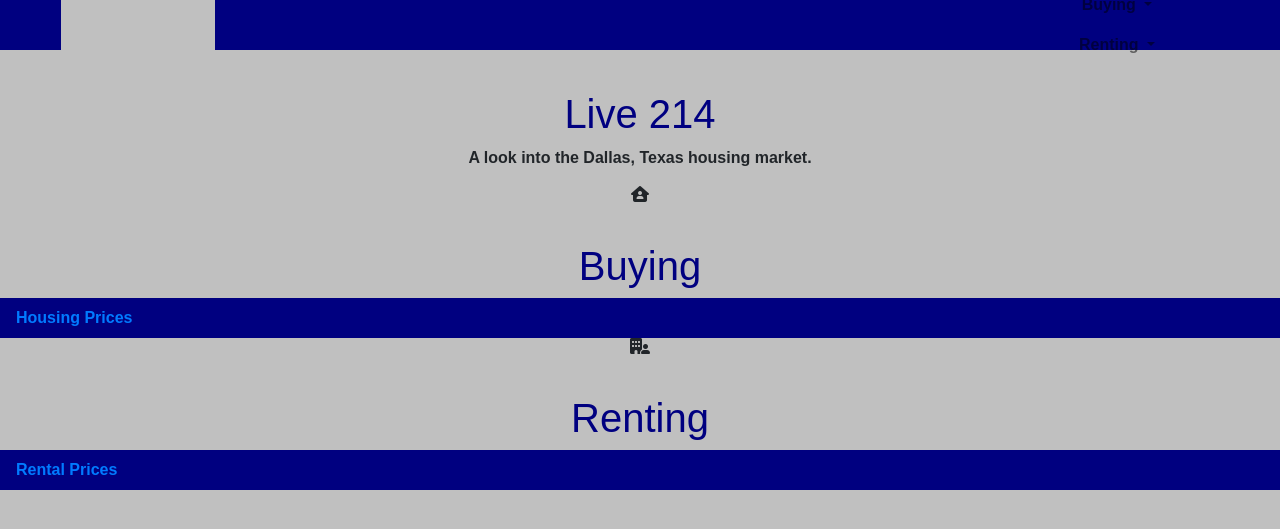
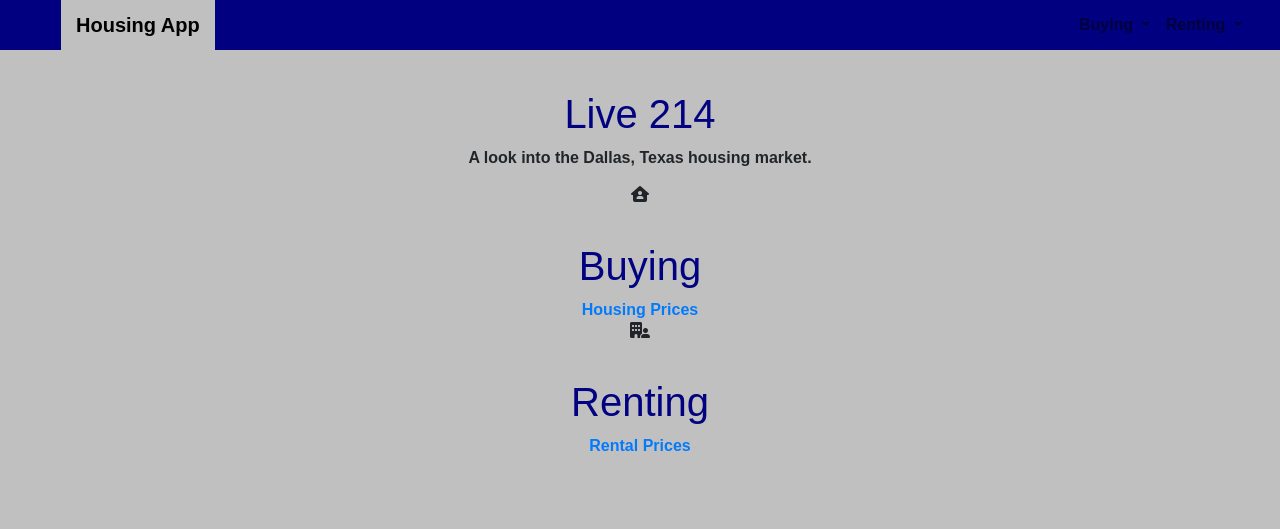
Before and after one commit to djdolejsi/housing-app, a Flask app: page / in a window 1280 px wide. Shown: the top 529 px of the page. Run offline with Flask 3, Linux system fonts and the light colour scheme; some libraries are stand-ins or nearby versions.

Commit message:
updated navbar

```diff
--- a/templates/live214.html
+++ b/templates/live214.html
@@ -43,6 +43,8 @@
                             <a class="dropdown-item" href="#">Plano</a>
                             <a class="dropdown-item" href="#">Richardson</a>
                         </div>
+                     </li>
+                     <li class="nav-item dropdown">
                       <a class="nav-link dropdown-toggle" id="navbarDropdown" role="button" data-toggle="dropdown" aria-haspopup="true" aria-expanded="false">
                         Renting
                         </a>
@@ -54,6 +56,7 @@
                             <a class="dropdown-item" href="#">Plano</a>
                             <a class="dropdown-item" href="#">Richardson</a>
                         </div>
+                     </li>
                 </ul>
             </div>
         </div>
@@ -70,7 +73,7 @@
 
 <div class="header">
   <i class="fa-solid fa-house-user"></i><h1>Buying</h1>
-<div class="navbar">
+<div class="buying">
     <a href="#">Housing Prices</a>
   </div>
 
@@ -78,7 +81,7 @@
 
 <div class="header">
   <i class="fa-solid fa-building-user"></i><h1>Renting</h1>
-<div class="navbar">
+<div class="rental">
     <a href="#">Rental Prices</a>
   </div>
 
@@ -109,11 +112,11 @@
 
 .navigation .navbar-brand{
 
-color: silver;
+color: black;
 margin-left: 30px;
 padding: 15px;
 font-weight: bold;
-background-color: silver;
+background-color: black;
 font-family: Arial, Helvetica, sans-serif;
 }
 
```
Lines whose indentation alone changed are shown as unchanged.
